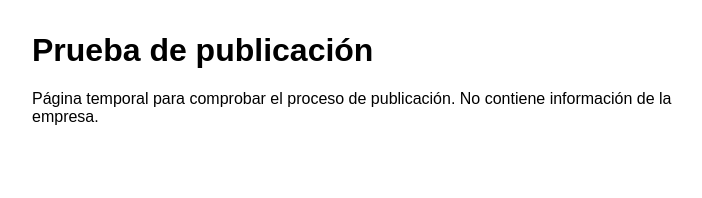
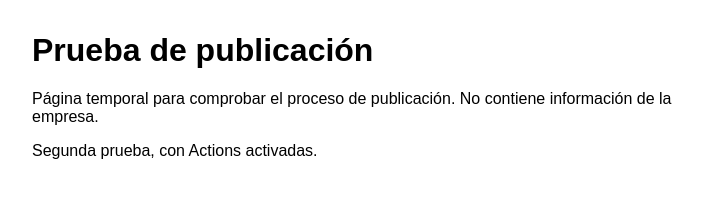
Before and after one commit to joneshys/LandingJoneshys, a plain HTML site: page index.html in a window 1280 px wide. Shown: the whole page, without its empty margins (288-990 px from the left). Drawn offline with Linux system fonts and the light colour scheme.

Commit message:
Actualización de la landing

```diff
--- a/index.html
+++ b/index.html
@@ -13,6 +13,7 @@
 <main>
 <h1>Prueba de publicación</h1>
 <p>Página temporal para comprobar el proceso de publicación. No contiene información de la empresa.</p>
+<p>Segunda prueba, con Actions activadas.</p>
 </main>
 </body>
 </html>
```
